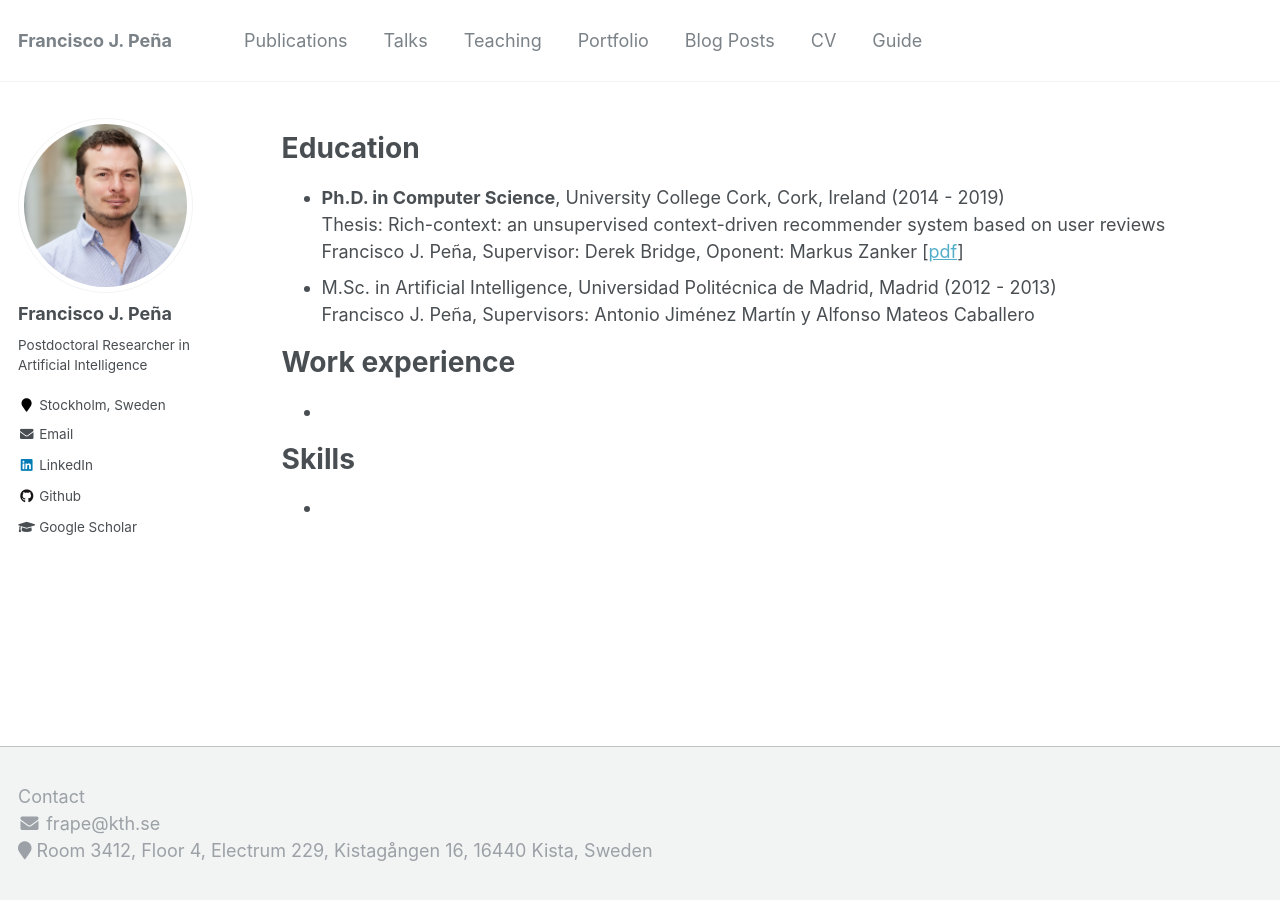
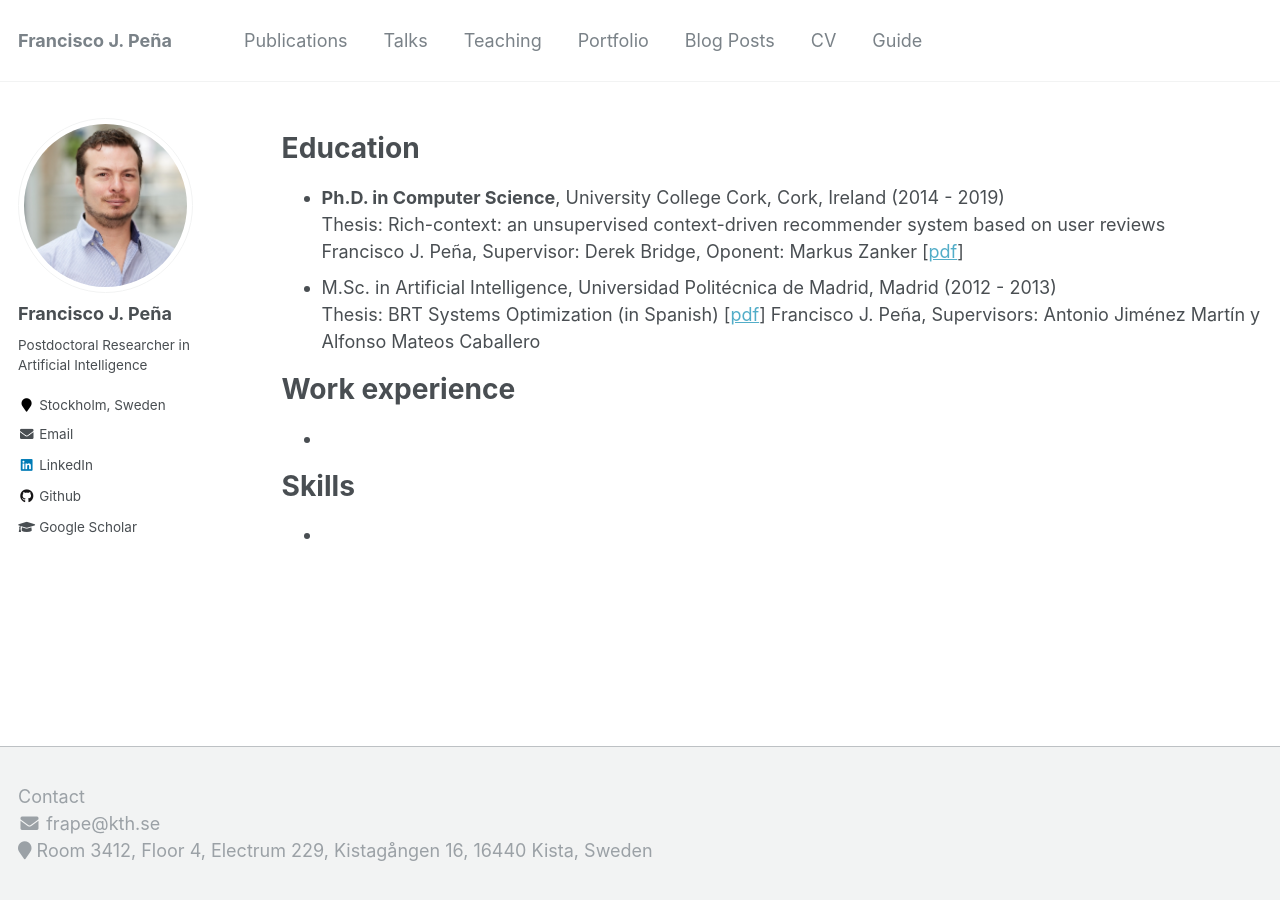
Before and after one commit to melqkiades/melqkiades.github.io, a Jekyll site: the page built from _pages/cv.md, in a window 1280 px wide. Built offline with Jekyll 4.4.1, drawn with Linux system fonts in a browser that asks for light colours.

Commit message:
Updated the CV page

```diff
--- a/_pages/cv.md
+++ b/_pages/cv.md
@@ -15,6 +15,7 @@ Education
   Thesis: Rich-context: an unsupervised context-driven recommender system based on user reviews<br>
   Francisco J. Peña, Supervisor: Derek Bridge, Oponent: Markus Zanker \[[pdf](http://melqkiades.github.io/files/download/thesis/phd-thesis.pdf)\]
 * M.Sc. in Artificial Intelligence, Universidad Politécnica de Madrid, Madrid (2012 - 2013)<br>
+  Thesis: BRT Systems Optimization (in Spanish) \[[pdf](http://melqkiades.github.io/files/download/thesis/msc-thesis.pdf)\]
   Francisco J. Peña, Supervisors: Antonio Jiménez Martín y Alfonso Mateos Caballero
 
 Work experience
```
